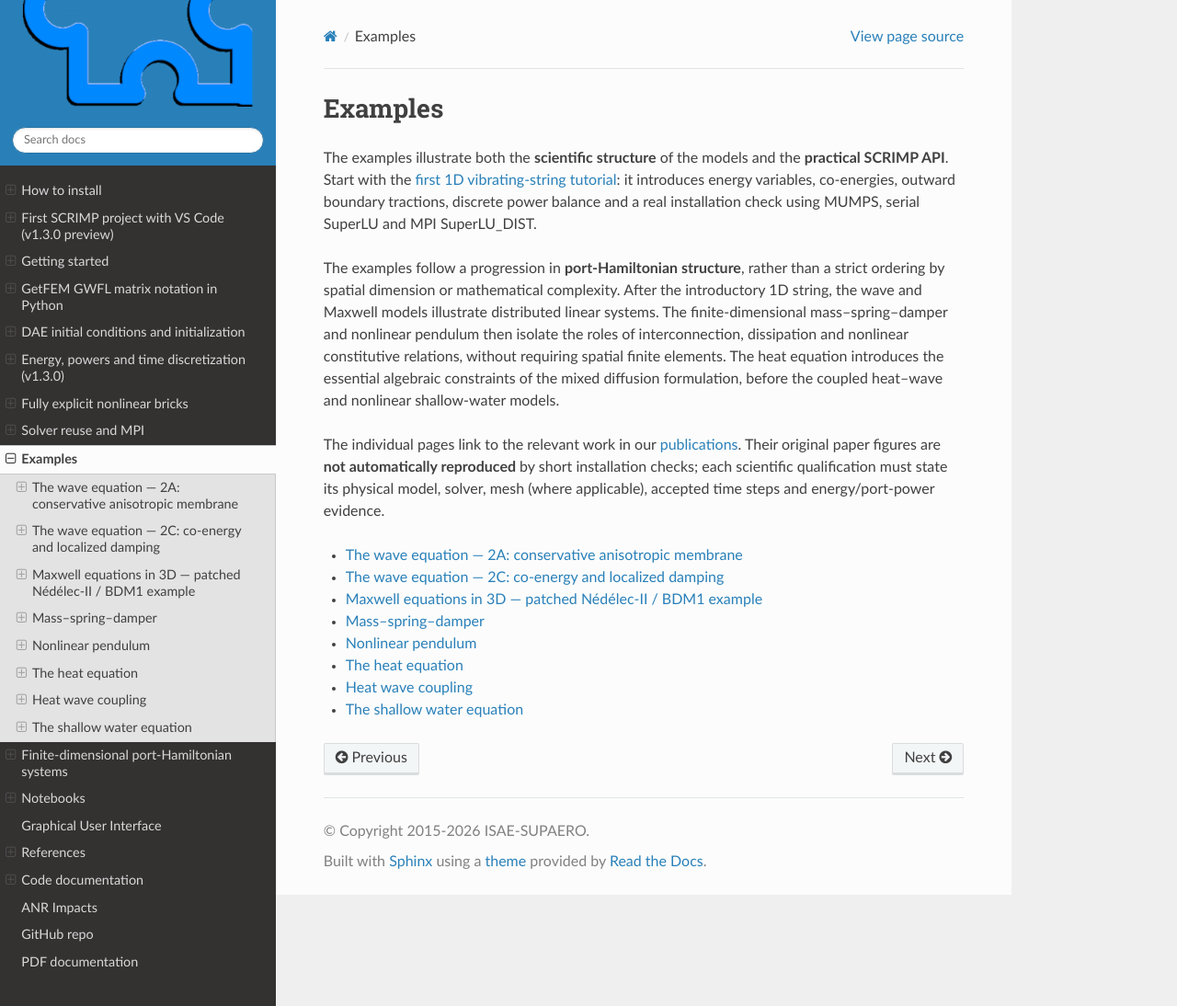
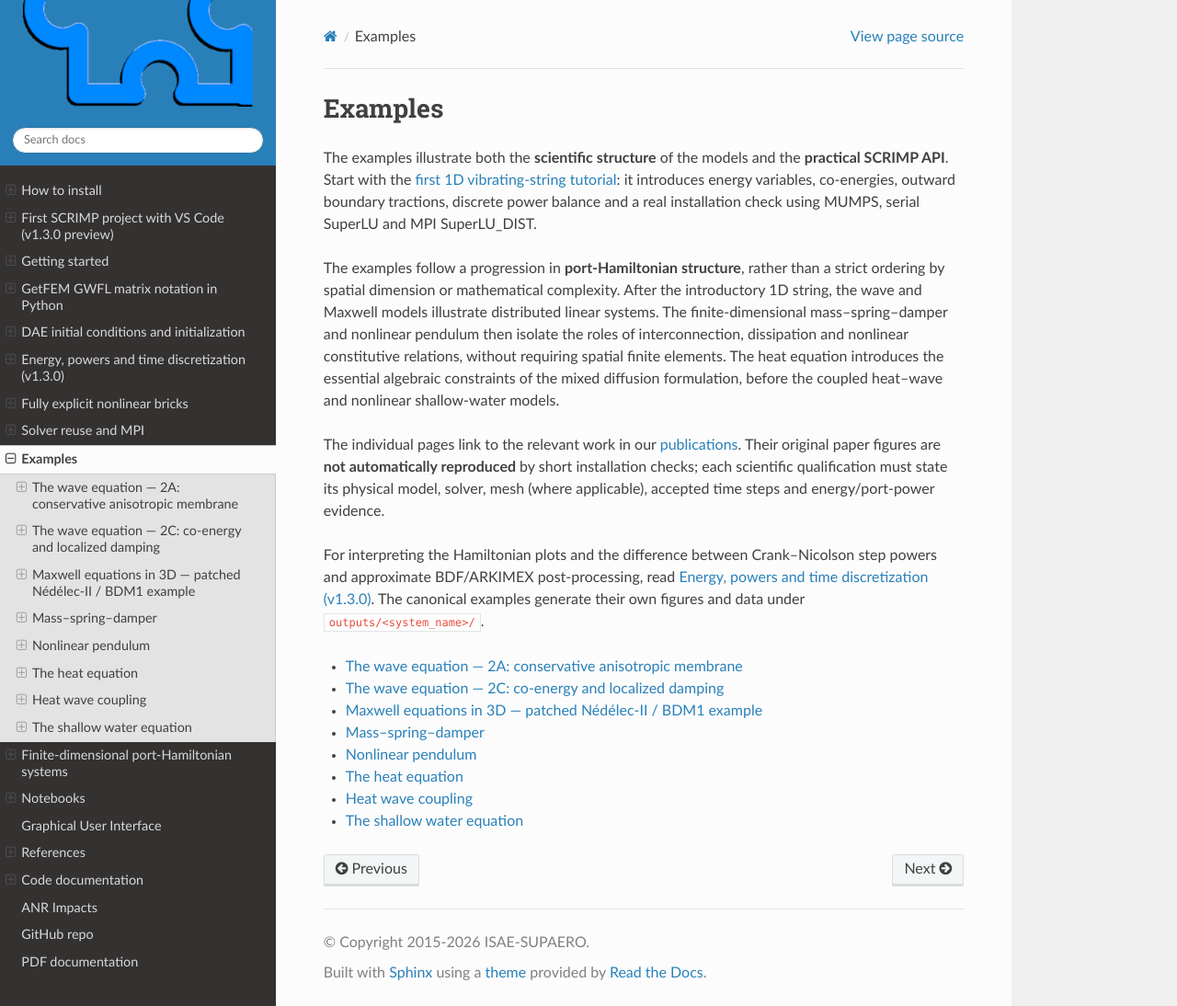
Before and after one commit to g-haine/scrimp, a Sphinx documentation site: the page built from docs/source/examples.rst, in a window 1280 px wide and 1094 px high. Shown: the whole window at 92% size. Built offline with Sphinx 7.4.7 and the Read the Docs theme 3.1.0, drawn with Linux system fonts in a browser that asks for light colours.

Commit message:
docs: align v1.3 examples/install status, outputs and BDF power guidance with actual native results

```diff
--- a/docs/source/examples.rst
+++ b/docs/source/examples.rst
@@ -27,6 +27,12 @@ each scientific qualification must state its physical model,
 solver, mesh (where applicable), accepted time steps and
 energy/port-power evidence.
 
+For interpreting the Hamiltonian plots and the difference between
+Crank--Nicolson step powers and approximate BDF/ARKIMEX
+post-processing, read :doc:`energy_and_power`. The canonical
+examples generate their own figures and data under
+``outputs/<system_name>/``.
+
 .. toctree::
    :maxdepth: 1
    :glob:
```
